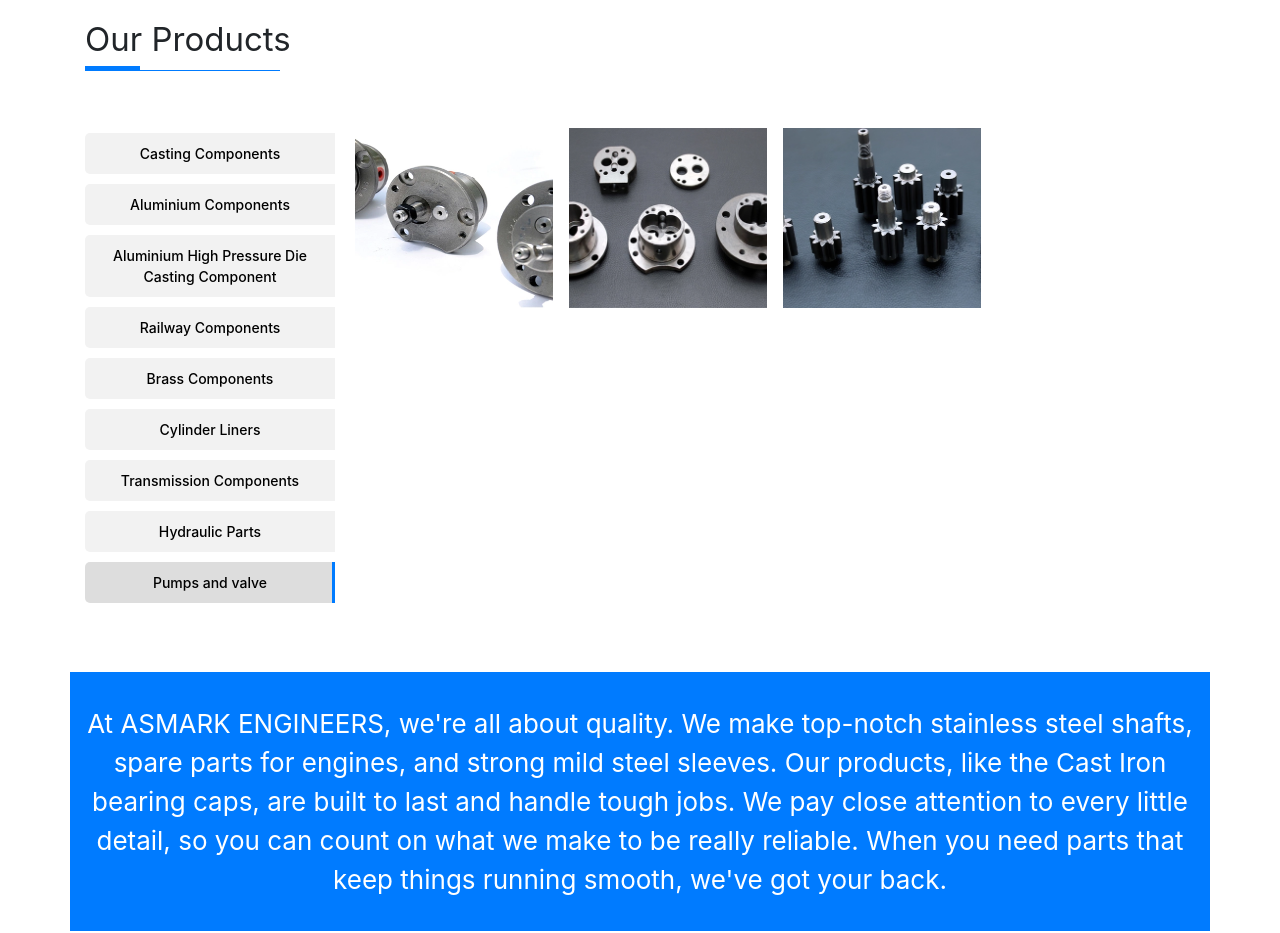
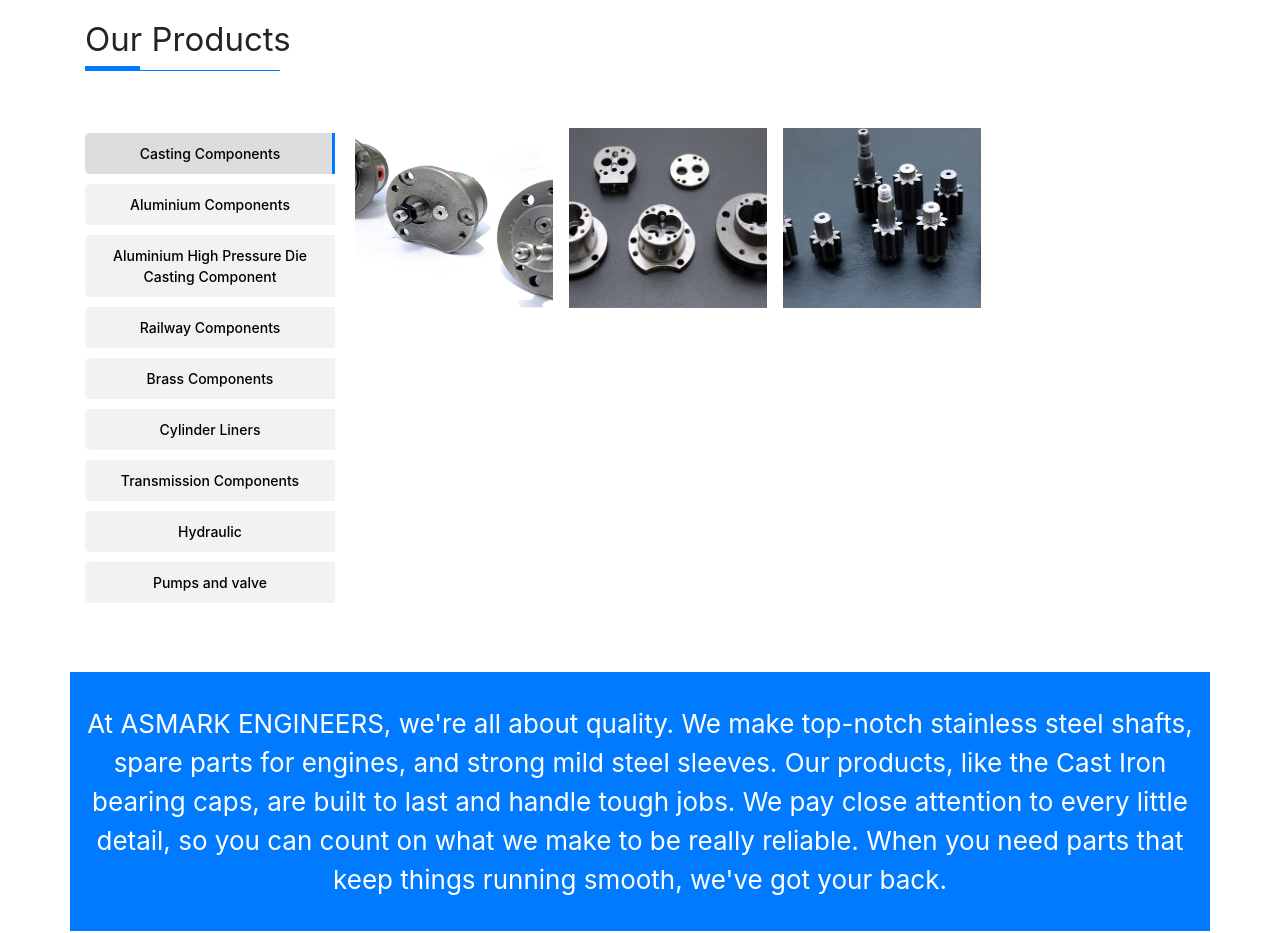
Before and after one commit to pandyadarshan/Asmarkpage, a plain HTML site: page index.html in a window 1280 px wide. Shown: the part 1280-2213 px from the top of the page. Drawn offline with Linux system fonts and the light colour scheme.

Commit message:
active tab changes for mobile

```diff
--- a/index.html
+++ b/index.html
@@ -153,13 +153,12 @@
                 <div class="dropdown-content">
                     <div class="tablink active" onclick="openTab(event, 'tab2')">Casting Components</div>
                     <div class="tablink" onclick="openTab(event, 'tab3')">Aluminium  Components</div>
+                    <div class="tablink" onclick="openTab(event, 'tab10')">Aluminium High Pressure Die Casting Component</div>
                     <div class="tablink" onclick="openTab(event, 'tab4')">Railway Components</div>
-                    <div class="tablink" onclick="openTab(event, 'tab5')">Railway Suspension</div>
-                    <div class="tablink" onclick="openTab(event, 'tab6')">Brass Components PARTS</div>
-                    <div class="tablink" onclick="openTab(event, 'tab7')">Cylinder Liners PARTS</div>
+                    <div class="tablink" onclick="openTab(event, 'tab6')">Brass Components</div>
+                    <div class="tablink" onclick="openTab(event, 'tab7')">Cylinder Liners</div>
                     <div class="tablink" onclick="openTab(event, 'tab8')">Transmission Components</div>
-                    <div class="tablink" onclick="openTab(event, 'tab10')">Aluminium High Pressure Die Casting Component</div>
-                    <div class="tablink" onclick="openTab(event, 'tab11')">Hydraulic Parts</div>
+                    <div class="tablink" onclick="openTab(event, 'tab11')">Hydraulic</div>
                     <div class="tablink" onclick="openTab(event, 'tab1')">Pumps and valve</div>
 
                 </div>
@@ -168,15 +167,15 @@
 
         <div class="d-flex">
             <div class="tabs">
-                    <button class="tablink" onclick="openTab(event, 'tab2')">Casting Components</button>
+                    <button class="tablink active" onclick="openTab(event, 'tab2')">Casting Components</button>
                     <button class="tablink" onclick="openTab(event, 'tab3')">Aluminium  Components</button>
                     <button class="tablink" onclick="openTab(event, 'tab10')">Aluminium High Pressure Die Casting Component</button>
                     <button class="tablink" onclick="openTab(event, 'tab4')">Railway Components</button>
                     <button class="tablink" onclick="openTab(event, 'tab6')">Brass Components</button>
                     <button class="tablink" onclick="openTab(event, 'tab7')">Cylinder Liners</button>
                     <button class="tablink" onclick="openTab(event, 'tab8')">Transmission Components</button>
-                    <button class="tablink" onclick="openTab(event, 'tab11')">Hydraulic Parts</button>
-                    <button class="tablink active" onclick="openTab(event, 'tab1')">Pumps and valve</button>
+                    <button class="tablink" onclick="openTab(event, 'tab11')">Hydraulic</button>
+                    <button class="tablink" onclick="openTab(event, 'tab1')">Pumps and valve</button>
 
             </div>
 
```
